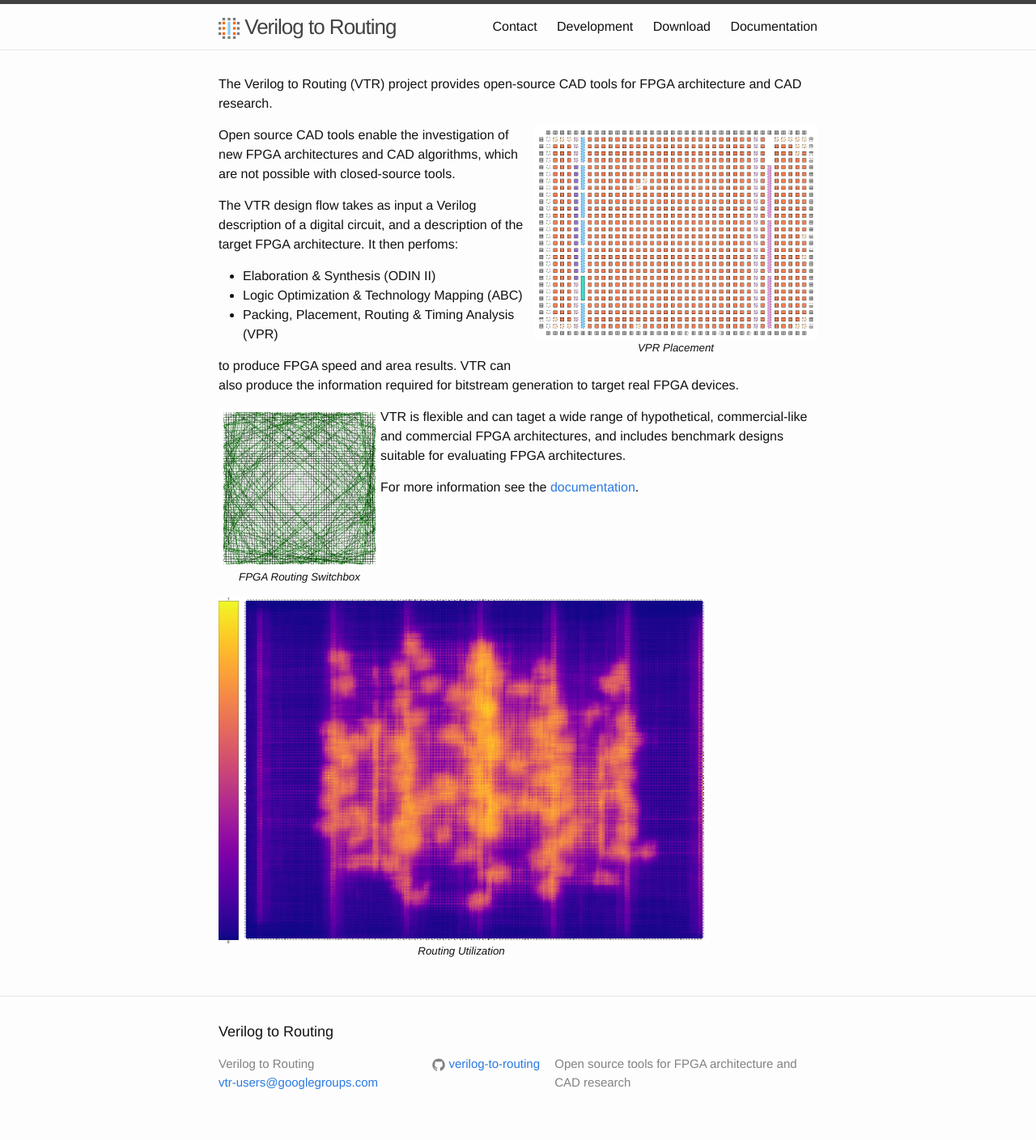
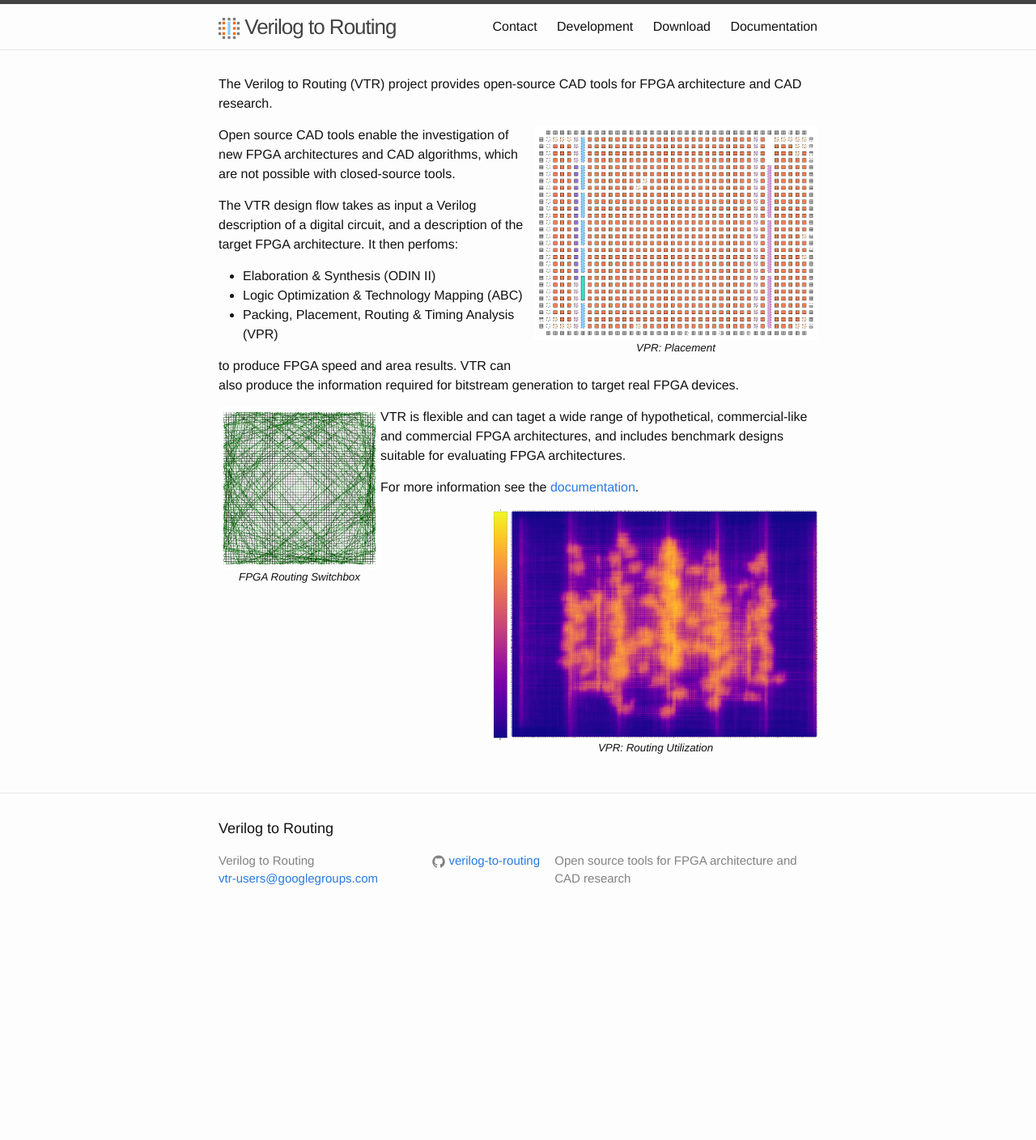
Before and after one commit to verilog-to-routing/verilog-to-routing.github.io, a Jekyll site: the page built from index.md, in a window 1280 px wide. Shown: the whole page at 81% size. Built offline with Jekyll 4.4.1, drawn with Linux system fonts in a browser that asks for light colours; after the commit the page ends 1157 px from its top, so only the background shows below that.

Commit message:
Tweak landing page layout

```diff
--- a/index.md
+++ b/index.md
@@ -6,13 +6,8 @@ The Verilog to Routing (VTR) project provides open-source CAD tools for FPGA arc
 
 <figure style="float:right">
     <img src='/img/vpr_placement.png' alt='VPR Placement' width="350px" />
-    <figcaption>VPR Placement</figcaption>
+    <figcaption>VPR: Placement</figcaption>
 </figure>
-
-<!--<div style="font-size:80%; text-align:center;">-->
-<!--<img src="/img/vpr_placement.png" alt="alternate text" width="350px" style="float:right" />-->
-<!--<p>VPR Placement</p>-->
-<!--</div>-->
 
 Open source CAD tools enable the investigation of new FPGA architectures and CAD algorithms, which are not possible with closed-source tools.
 
@@ -32,10 +27,10 @@ VTR can also produce the information required for bitstream generation to target
 
 VTR is flexible and can taget a wide range of hypothetical, commercial-like and commercial FPGA architectures, and includes benchmark designs suitable for evaluating FPGA architectures.
 
+
 For more information see the [documentation](https://docs.verilogtorouting.org).
 
-
-<figure style="float:none">
-    <img src="/img/vpr_routing_utilization.png" width="600px" alt="Routing Utilization"/>
-    <figcaption>Routing Utilization</figcaption>
+<figure style="float:right">
+    <img src="/img/vpr_routing_utilization.png" width="400px" alt="Routing Utilization"/>
+    <figcaption>VPR: Routing Utilization</figcaption>
 </figure>
```
